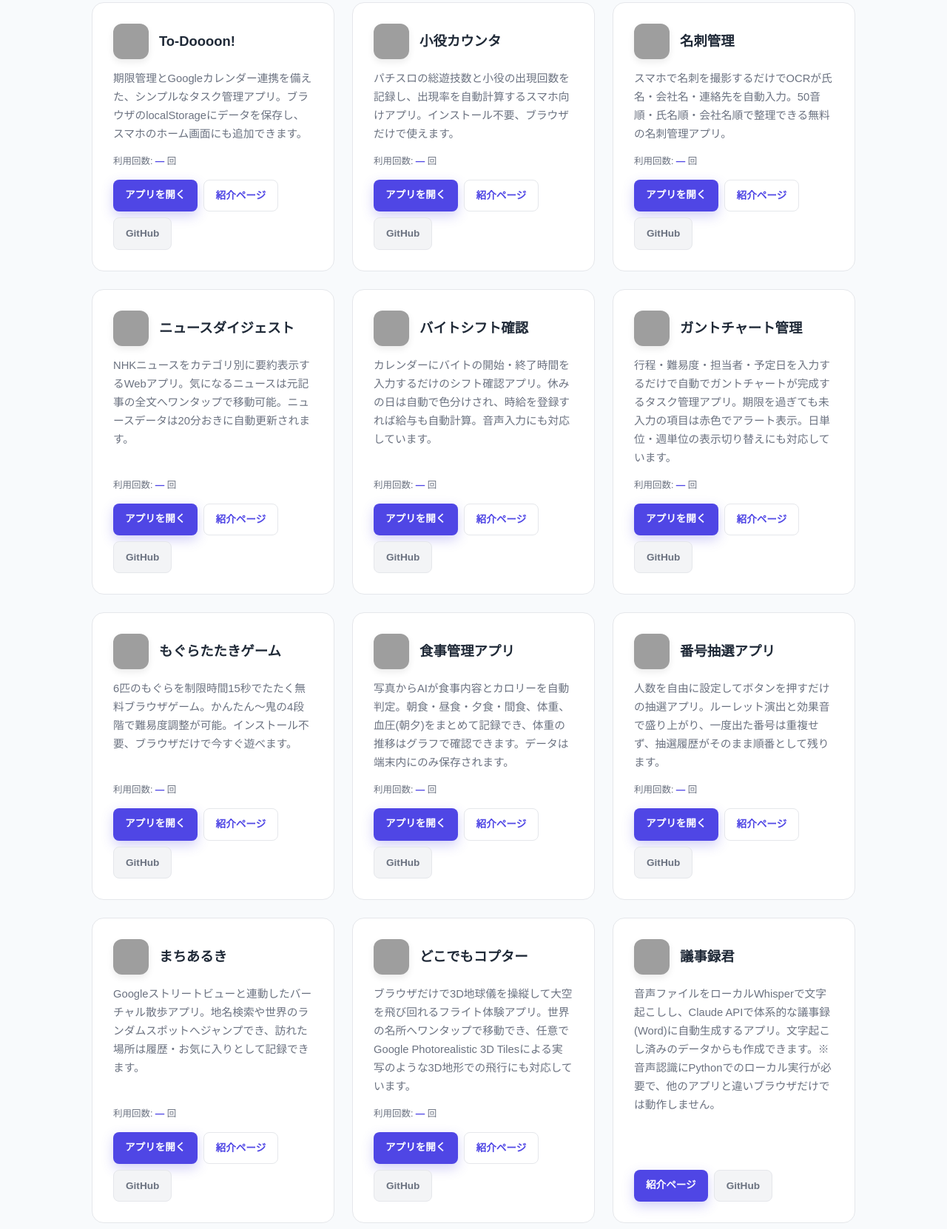
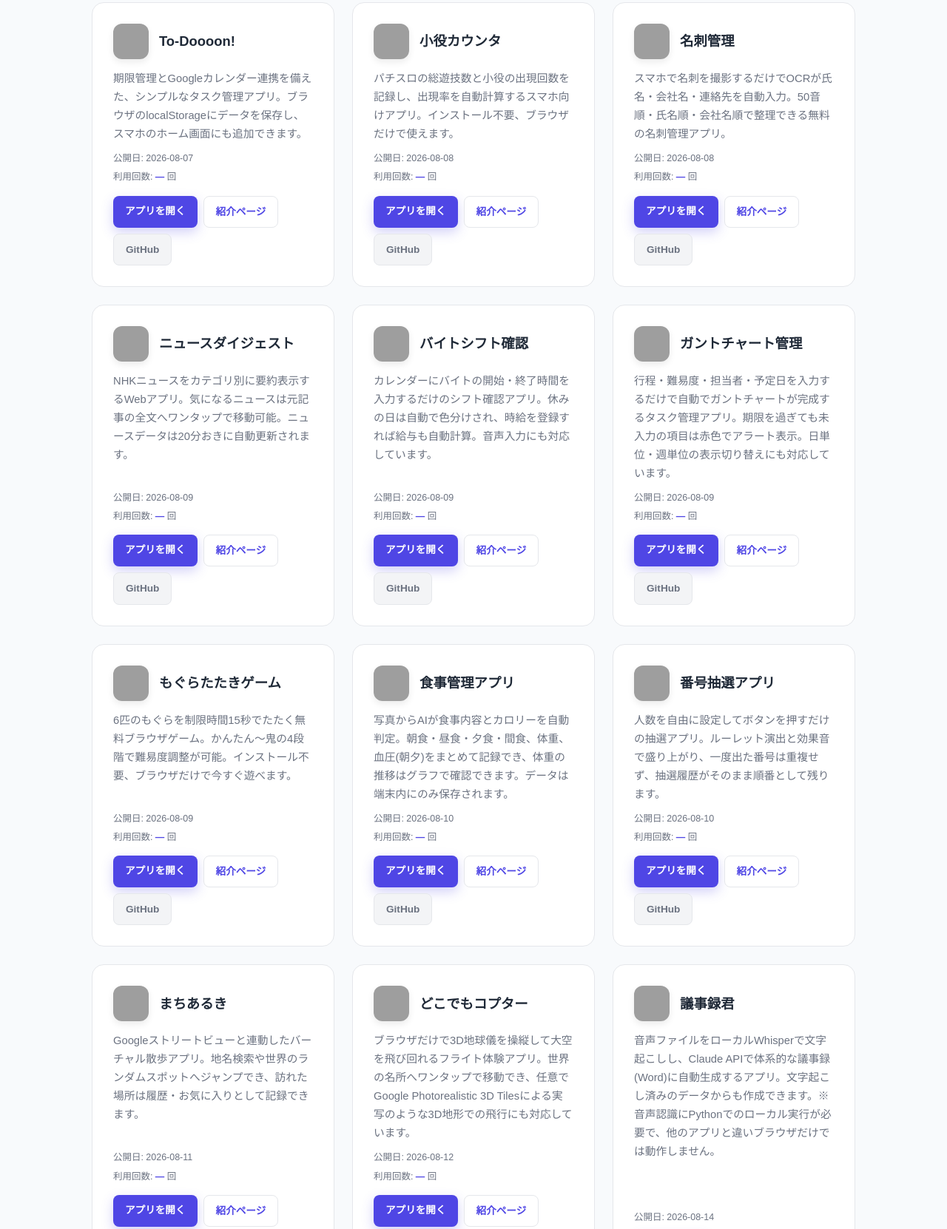
Before and after one commit to minmin1224/my-apps, a plain HTML site: page index.html in a window 1280 px wide. Shown: the part 823-2485 px from the top of the page at 74% size. Drawn offline with Linux system fonts and the light colour scheme; no server answers; grey boxes are pictures that could not be loaded.

Commit message:
各アプリカードに公開日を追記

```diff
--- a/index.html
+++ b/index.html
@@ -148,6 +148,11 @@
     font-size: 0.92rem;
     flex-grow: 1;
   }
+  .app-date {
+    margin: -10px 0 10px;
+    font-size: 0.78rem;
+    color: var(--text-muted);
+  }
   .app-stats {
     margin: -6px 0 14px;
     font-size: 0.78rem;
@@ -258,6 +263,7 @@
             <h3>To-Doooon!</h3>
           </div>
           <p class="desc">期限管理とGoogleカレンダー連携を備えた、シンプルなタスク管理アプリ。ブラウザのlocalStorageにデータを保存し、スマホのホーム画面にも追加できます。</p>
+          <p class="app-date">公開日: 2026-08-07</p>
           <p class="app-stats">利用回数: <span class="num app-count">―</span> 回</p>
           <div class="app-links">
             <a class="btn btn-primary" href="https://minmin1224.github.io/To-Dooon-/app/">アプリを開く</a>
@@ -272,6 +278,7 @@
             <h3>小役カウンタ</h3>
           </div>
           <p class="desc">パチスロの総遊技数と小役の出現回数を記録し、出現率を自動計算するスマホ向けアプリ。インストール不要、ブラウザだけで使えます。</p>
+          <p class="app-date">公開日: 2026-08-08</p>
           <p class="app-stats">利用回数: <span class="num app-count">―</span> 回</p>
           <div class="app-links">
             <a class="btn btn-primary" href="https://minmin1224.github.io/K-Counter/app/">アプリを開く</a>
@@ -286,6 +293,7 @@
             <h3>名刺管理</h3>
           </div>
           <p class="desc">スマホで名刺を撮影するだけでOCRが氏名・会社名・連絡先を自動入力。50音順・氏名順・会社名順で整理できる無料の名刺管理アプリ。</p>
+          <p class="app-date">公開日: 2026-08-08</p>
           <p class="app-stats">利用回数: <span class="num app-count">―</span> 回</p>
           <div class="app-links">
             <a class="btn btn-primary" href="https://minmin1224.github.io/meishi-app/app/">アプリを開く</a>
@@ -300,6 +308,7 @@
             <h3>ニュースダイジェスト</h3>
           </div>
           <p class="desc">NHKニュースをカテゴリ別に要約表示するWebアプリ。気になるニュースは元記事の全文へワンタップで移動可能。ニュースデータは20分おきに自動更新されます。</p>
+          <p class="app-date">公開日: 2026-08-09</p>
           <p class="app-stats">利用回数: <span class="num app-count">―</span> 回</p>
           <div class="app-links">
             <a class="btn btn-primary" href="https://minmin1224.github.io/news-digest/app/">アプリを開く</a>
@@ -314,6 +323,7 @@
             <h3>バイトシフト確認</h3>
           </div>
           <p class="desc">カレンダーにバイトの開始・終了時間を入力するだけのシフト確認アプリ。休みの日は自動で色分けされ、時給を登録すれば給与も自動計算。音声入力にも対応しています。</p>
+          <p class="app-date">公開日: 2026-08-09</p>
           <p class="app-stats">利用回数: <span class="num app-count">―</span> 回</p>
           <div class="app-links">
             <a class="btn btn-primary" href="https://minmin1224.github.io/baito-shift-app/app/">アプリを開く</a>
@@ -328,6 +338,7 @@
             <h3>ガントチャート管理</h3>
           </div>
           <p class="desc">行程・難易度・担当者・予定日を入力するだけで自動でガントチャートが完成するタスク管理アプリ。期限を過ぎても未入力の項目は赤色でアラート表示。日単位・週単位の表示切り替えにも対応しています。</p>
+          <p class="app-date">公開日: 2026-08-09</p>
           <p class="app-stats">利用回数: <span class="num app-count">―</span> 回</p>
           <div class="app-links">
             <a class="btn btn-primary" href="https://minmin1224.github.io/gantt-chart-app/app/">アプリを開く</a>
@@ -342,6 +353,7 @@
             <h3>もぐらたたきゲーム</h3>
           </div>
           <p class="desc">6匹のもぐらを制限時間15秒でたたく無料ブラウザゲーム。かんたん〜鬼の4段階で難易度調整が可能。インストール不要、ブラウザだけで今すぐ遊べます。</p>
+          <p class="app-date">公開日: 2026-08-09</p>
           <p class="app-stats">利用回数: <span class="num app-count">―</span> 回</p>
           <div class="app-links">
             <a class="btn btn-primary" href="https://minmin1224.github.io/mogura-tataki-app/app/">アプリを開く</a>
@@ -356,6 +368,7 @@
             <h3>食事管理アプリ</h3>
           </div>
           <p class="desc">写真からAIが食事内容とカロリーを自動判定。朝食・昼食・夕食・間食、体重、血圧(朝夕)をまとめて記録でき、体重の推移はグラフで確認できます。データは端末内にのみ保存されます。</p>
+          <p class="app-date">公開日: 2026-08-10</p>
           <p class="app-stats">利用回数: <span class="num app-count">―</span> 回</p>
           <div class="app-links">
             <a class="btn btn-primary" href="https://minmin1224.github.io/meal-tracker-app/app/">アプリを開く</a>
@@ -370,6 +383,7 @@
             <h3>番号抽選アプリ</h3>
           </div>
           <p class="desc">人数を自由に設定してボタンを押すだけの抽選アプリ。ルーレット演出と効果音で盛り上がり、一度出た番号は重複せず、抽選履歴がそのまま順番として残ります。</p>
+          <p class="app-date">公開日: 2026-08-10</p>
           <p class="app-stats">利用回数: <span class="num app-count">―</span> 回</p>
           <div class="app-links">
             <a class="btn btn-primary" href="https://minmin1224.github.io/order-decider-app-public/app/">アプリを開く</a>
@@ -384,6 +398,7 @@
             <h3>まちあるき</h3>
           </div>
           <p class="desc">Googleストリートビューと連動したバーチャル散歩アプリ。地名検索や世界のランダムスポットへジャンプでき、訪れた場所は履歴・お気に入りとして記録できます。</p>
+          <p class="app-date">公開日: 2026-08-11</p>
           <p class="app-stats">利用回数: <span class="num app-count">―</span> 回</p>
           <div class="app-links">
             <a class="btn btn-primary" href="https://minmin1224.github.io/machi-aruki-app-public/app/">アプリを開く</a>
@@ -398,6 +413,7 @@
             <h3>どこでもコプター</h3>
           </div>
           <p class="desc">ブラウザだけで3D地球儀を操縦して大空を飛び回れるフライト体験アプリ。世界の名所へワンタップで移動でき、任意でGoogle Photorealistic 3D Tilesによる実写のような3D地形での飛行にも対応しています。</p>
+          <p class="app-date">公開日: 2026-08-12</p>
           <p class="app-stats">利用回数: <span class="num app-count">―</span> 回</p>
           <div class="app-links">
             <a class="btn btn-primary" href="https://minmin1224.github.io/dokodemo-copter-public/app/">アプリを開く</a>
@@ -412,6 +428,7 @@
             <h3>議事録君</h3>
           </div>
           <p class="desc">音声ファイルをローカルWhisperで文字起こしし、Claude APIで体系的な議事録(Word)に自動生成するアプリ。文字起こし済みのデータからも作成できます。※音声認識にPythonでのローカル実行が必要で、他のアプリと違いブラウザだけでは動作しません。</p>
+          <p class="app-date">公開日: 2026-08-14</p>
           <div class="app-links">
             <a class="btn btn-primary" href="https://minmin1224.github.io/voice-minutes-app-public/">紹介ページ</a>
             <a class="btn btn-ghost" href="https://github.com/minmin1224/voice-minutes-app">GitHub</a>
@@ -424,6 +441,7 @@
             <h3>野鳥カウント</h3>
           </div>
           <p class="desc">探鳥会やバードウォッチングで見つけた野鳥をその場でカウントできるアプリ。種類ごとにワンタップで記録し、日付ごと・週ごと・月ごとに結果を振り返れます。</p>
+          <p class="app-date">公開日: 2026-08-14</p>
           <p class="app-stats">利用回数: <span class="num app-count">―</span> 回</p>
           <div class="app-links">
             <a class="btn btn-primary" href="https://minmin1224.github.io/wild-bird-counter-app/app/">アプリを開く</a>
```
